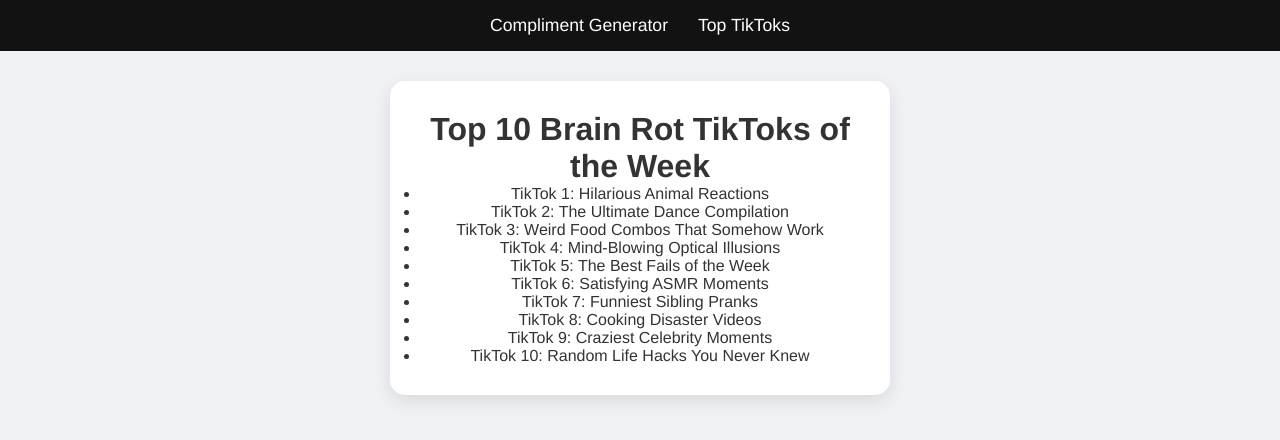
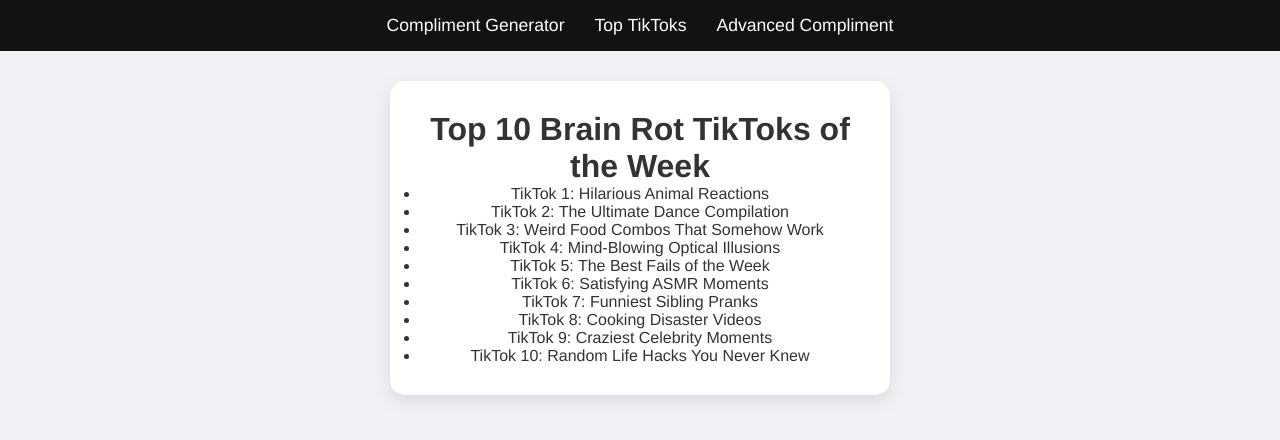
Before and after one commit to engchr/CompliementGen, a plain HTML site: page tiktoks.html in a window 1280 px wide. Drawn offline with Linux system fonts and the light colour scheme.

Commit message:
Update tiktoks.html

```diff
--- a/tiktoks.html
+++ b/tiktoks.html
@@ -10,6 +10,8 @@
     <nav>
         <a href="index.html">Compliment Generator</a>
         <a href="tiktoks.html">Top TikToks</a>
+        <a href="AdvancedComp.html">Advanced Compliment</a>
+
     </nav>
     <div class="container">
         <h1>Top 10 Brain Rot TikToks of the Week</h1>
```
